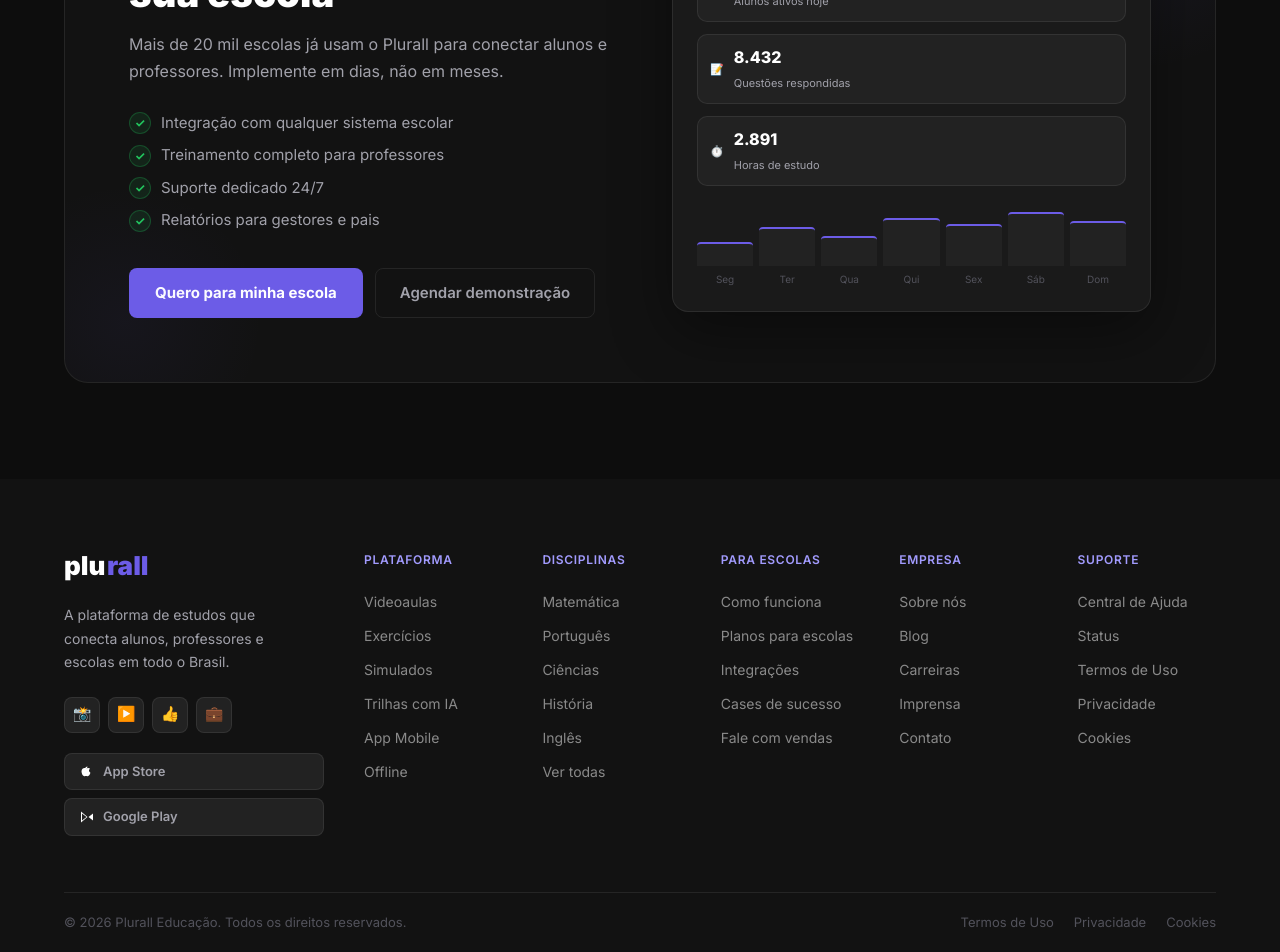
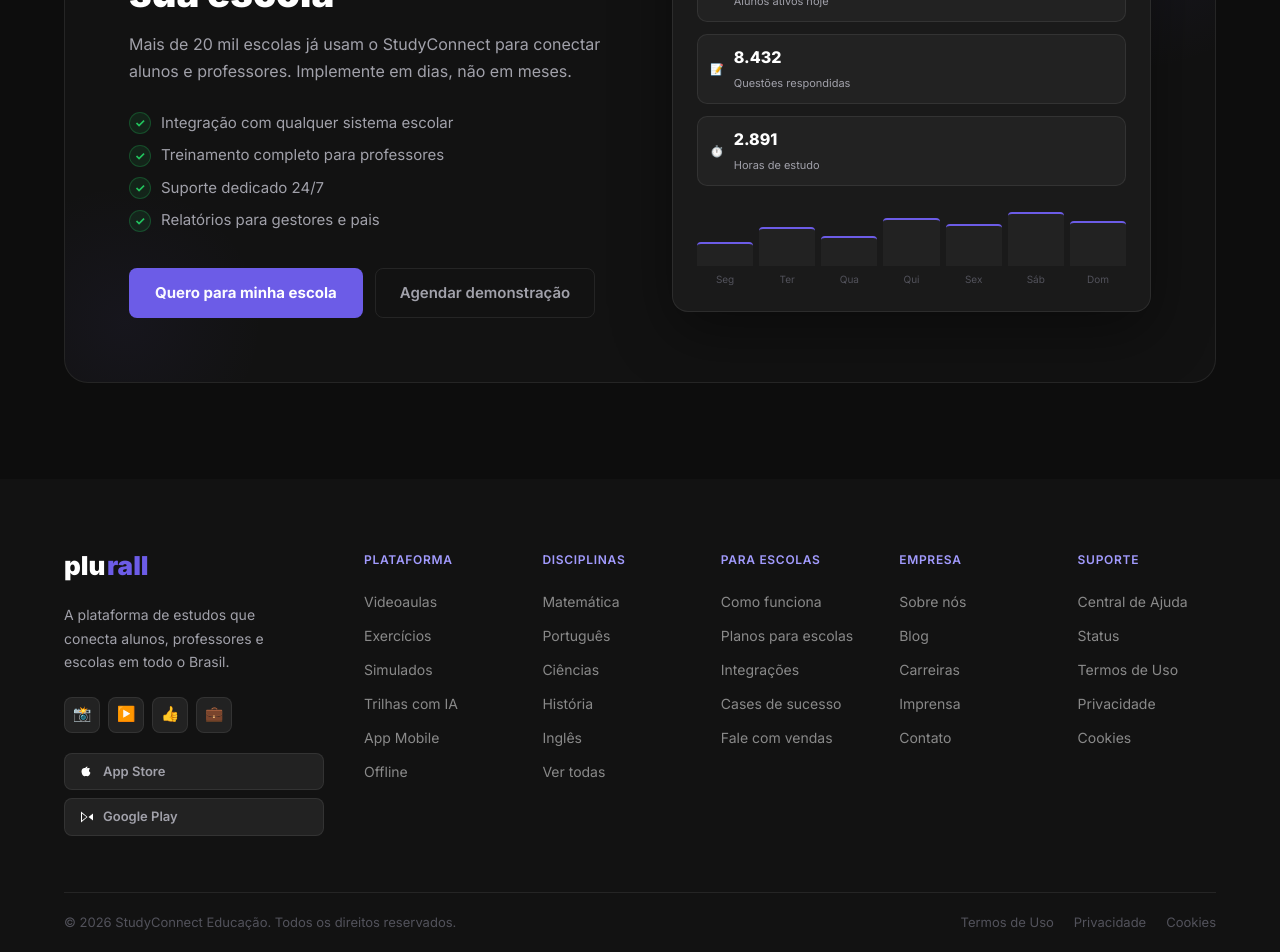
Before and after one commit to Jhonw09/plutcc, a React (Vite) app: page / in a window 1280 px wide. Shown: the part 6192-7144 px from the top of the page. Built offline with nearby package versions, Linux system fonts and the light colour scheme.

Commit message:
nomes, precisa trocar tudo por StudyConnect

```diff
--- a/index.html
+++ b/index.html
@@ -3,8 +3,8 @@
   <head>
     <meta charset="UTF-8" />
     <meta name="viewport" content="width=device-width, initial-scale=1.0" />
-    <meta name="description" content="Plurall — A plataforma de estudos que conecta alunos, professores e escolas com videoaulas, exercícios e simulados." />
-    <title>Plurall — Plataforma de Estudos</title>
+    <meta name="description" content="StudyConnect — A plataforma de estudos que conecta alunos, professores e escolas com videoaulas, exercícios e simulados." />
+    <title>StudyConnect — Plataforma de Estudos</title>
     <link rel="preconnect" href="https://fonts.googleapis.com" />
     <link rel="preconnect" href="https://fonts.gstatic.com" crossorigin />
     <link href="https://fonts.googleapis.com/css2?family=Inter:wght@300;400;500;600;700;800;900&display=swap" rel="stylesheet" />
--- a/src/components/CtaBanner.jsx
+++ b/src/components/CtaBanner.jsx
@@ -11,7 +11,7 @@
               Leve o Plurall para<br />sua escola
             </h2>
             <p className={styles.desc}>
-              Mais de 20 mil escolas já usam o Plurall para conectar alunos e professores. Implemente em dias, não em meses.
+              Mais de 20 mil escolas já usam o StudyConnect para conectar alunos e professores. Implemente em dias, não em meses.
             </p>
             <div className={styles.items}>
               {[
--- a/src/components/Footer.jsx
+++ b/src/components/Footer.jsx
@@ -60,7 +60,7 @@
         </div>
 
         <div className={styles.bottom}>
-          <p>© {new Date().getFullYear()} Plurall Educação. Todos os direitos reservados.</p>
+          <p>© {new Date().getFullYear()} StudyConnect Educação. Todos os direitos reservados.</p>
           <div className={styles.bottomLinks}>
             <a href="#">Termos de Uso</a>
             <a href="#">Privacidade</a>
```
